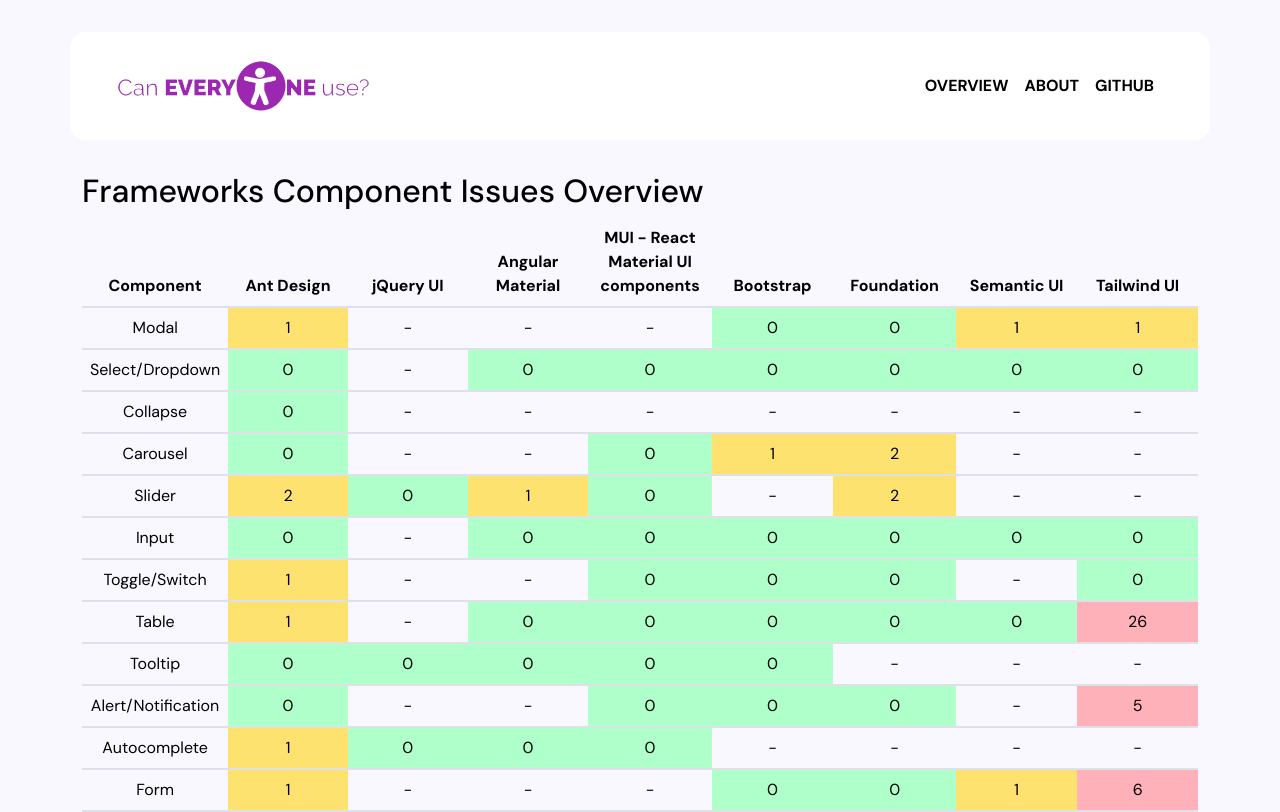
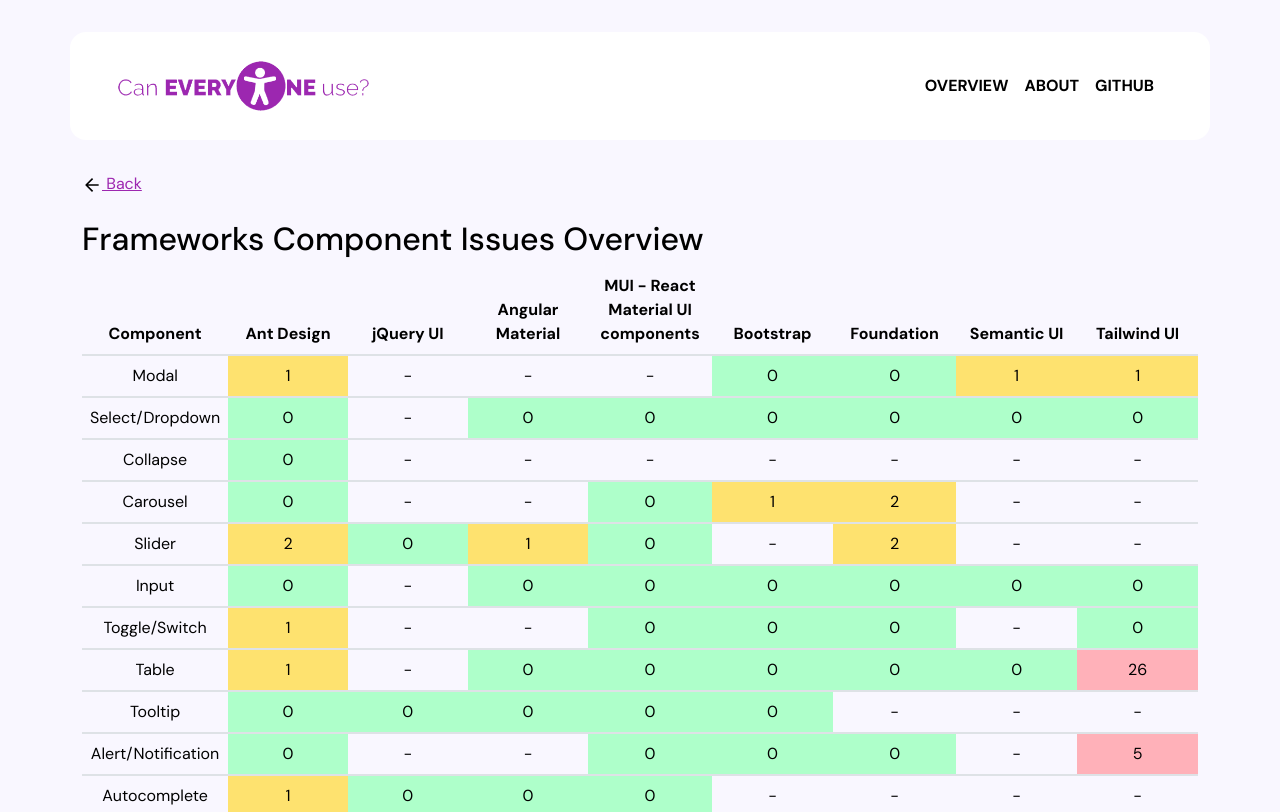
Before and after one commit to caneveryoneusetemp/caneveryoneuse_tool, a React (Create React App) app: page /framework-overview in a window 1280 px wide. Shown: the top 812 px of the page. Built offline with nearby package versions, Linux system fonts and the light colour scheme.

Commit message:
Adds back button to framework overview

```diff
--- a/src/partials/framework-overview.jsx
+++ b/src/partials/framework-overview.jsx
@@ -1,5 +1,7 @@
 import React from 'react';
 import frameworkData from '../json';
+import { Link } from "react-router-dom";
+
 
 const calculateTotalIssues = (component) => {
   let totalIssues = 0;
@@ -43,6 +45,11 @@
 
   return (
     <div className="container">
+      <div className="mb-4">
+        <Link to={`/`}>
+            <svg xmlns="http://www.w3.org/2000/svg" width="20" height="20" viewBox="0 0 24 24" fill="none" stroke="#000" stroke-width="2" stroke-linecap="square" stroke-linejoin="round"><path d="M19 12H6M12 5l-7 7 7 7"/></svg> Back
+        </Link>
+      </div>
       <h2>Frameworks Component Issues Overview</h2>
       <table className="table">
         <thead>
```
